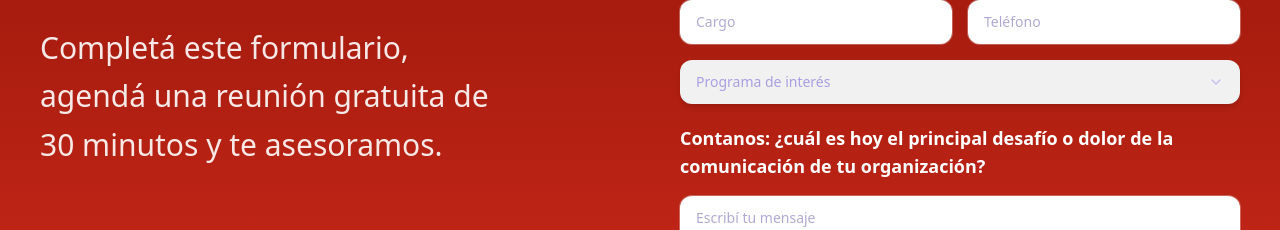
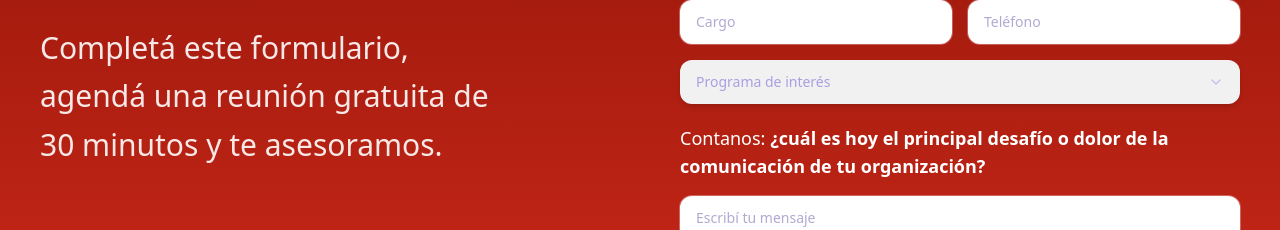
Before and after one commit to infousinacreativa-dev/pruebaTecnicoConFilterCustomHooks, a React (Vite) app in the folder componentesUiTailwinds/: page / in a window 1280 px wide. Shown: the part 800-1030 px from the top of the page. Built offline with nearby package versions, Linux system fonts and the light colour scheme.

Commit message:
bloque formulario programas

```diff
--- a/componentesUiTailwinds/src/componentes/viceComponents/bloqueForms/CtaProgramas.jsx
+++ b/componentesUiTailwinds/src/componentes/viceComponents/bloqueForms/CtaProgramas.jsx
@@ -117,9 +117,9 @@ export function CtaProgramas() {
                                 />
 
 
-                                <p className="mt-1 text-lg font-semibold text-white">
-                                    Contanos: ¿cuál es hoy el principal desafío o dolor
-                                    de la comunicación de tu organización?
+                                <p className="mt-1 text-lg  text-white">
+                                    Contanos: <span className="font-semibold">¿cuál es hoy el principal desafío o dolor
+                                    de la comunicación de tu organización?</span>
                                 </p>
 
                                 <FloatingTextarea
```
